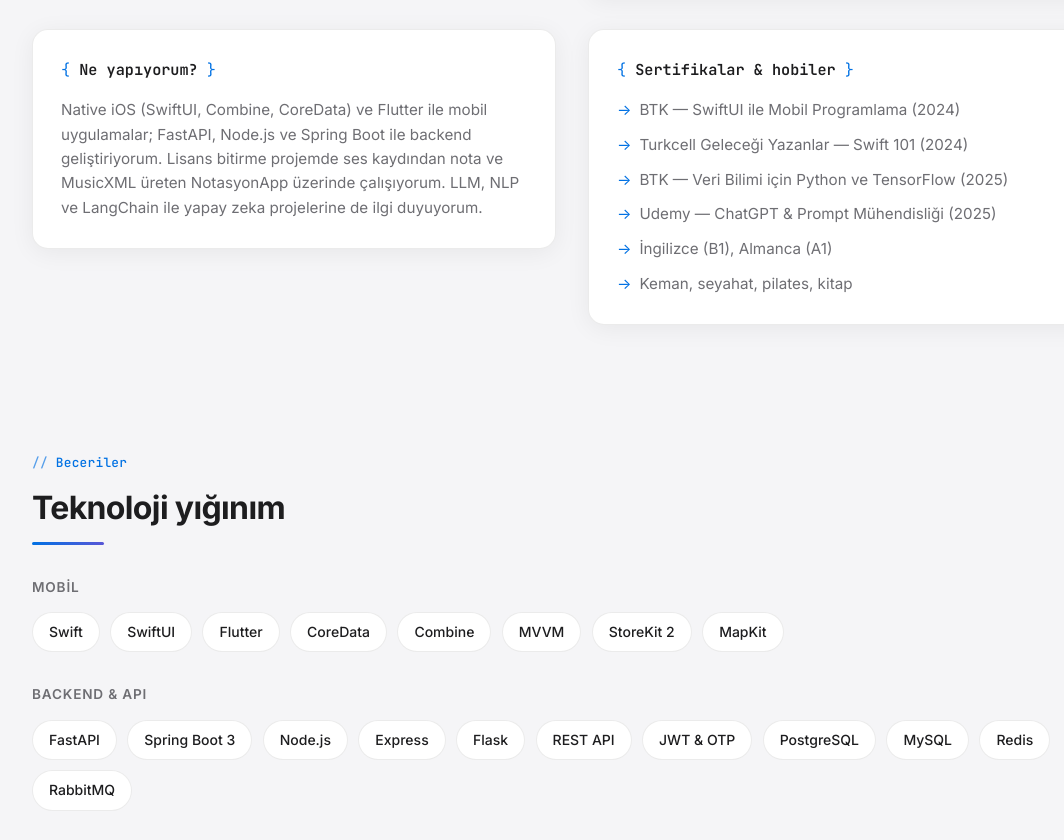
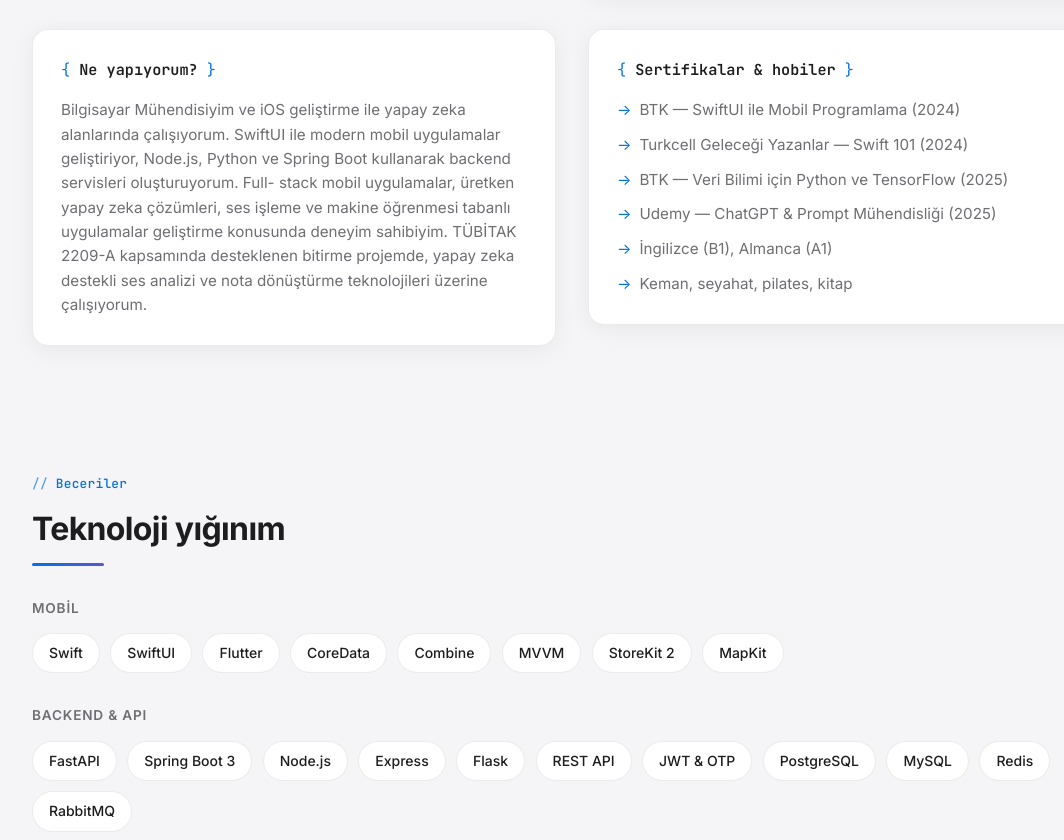
Before and after one commit to yarenunal/blog, a plain HTML site: page index.html in a window 1280 px wide. Shown: the part 1187-2027 px from the top of the page, without its empty margins (68-1132 px from the left). Drawn offline with Linux system fonts and the light colour scheme; no server answers.

Commit message:
Portföyde şu değişiklik yapıldı

```diff
--- a/index.html
+++ b/index.html
@@ -1851,11 +1851,11 @@
             <article class="about-card reveal">
               <h3>Ne yapıyorum?</h3>
               <p>
-                Native iOS (SwiftUI, Combine, CoreData) ve Flutter ile mobil
-                uygulamalar; FastAPI, Node.js ve Spring Boot ile backend
-                geliştiriyorum. Lisans bitirme projemde ses kaydından nota ve
-                MusicXML üreten NotasyonApp üzerinde çalışıyorum. LLM, NLP ve
-                LangChain ile yapay zeka projelerine de ilgi duyuyorum.
+              Bilgisayar Mühendisiyim ve iOS geliştirme ile yapay zeka alanlarında çalışıyorum. SwiftUI ile modern mobil
+              uygulamalar geliştiriyor, Node.js, Python ve Spring Boot kullanarak backend servisleri oluşturuyorum. Full-
+              stack mobil uygulamalar, üretken yapay zeka çözümleri, ses işleme ve makine öğrenmesi tabanlı
+              uygulamalar geliştirme konusunda deneyim sahibiyim. TÜBİTAK 2209-A kapsamında desteklenen bitirme
+              projemde, yapay zeka destekli ses analizi ve nota dönüştürme teknolojileri üzerine çalışıyorum.
               </p>
             </article>
             <article class="about-card reveal">
```
